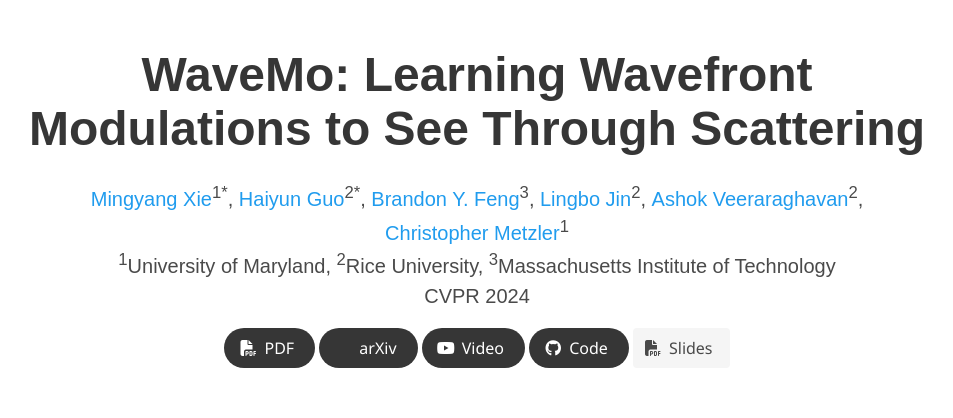
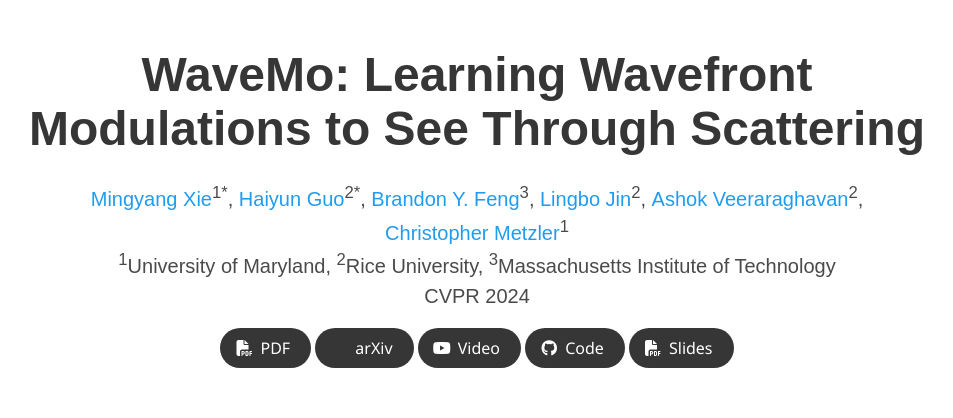
Before and after one commit to wavemo-2024/wavemo-2024.github.io, a plain HTML site: page index.html in a window 1280 px wide. Shown: the top 418 px of the page, without its empty margins (163-1116 px from the left). Drawn offline with nearby package versions, Linux system fonts and the light colour scheme; some icons are missing; a web font is replaced by a local one.

Commit message:
Update index.html

```diff
--- a/index.html
+++ b/index.html
@@ -174,7 +174,7 @@
                   <span>Slides</span>
                 </a> -->
 
-                <a class="external-link button is-light" href="assets/slides.pdf" target="_blank">
+                <a class="external-link button is-normal is-rounded is-dark" href="assets/slides.pdf" target="_blank">
                   <span class="icon">
                     <i class="fas fa-file-pdf"></i>
                 </span>
```
